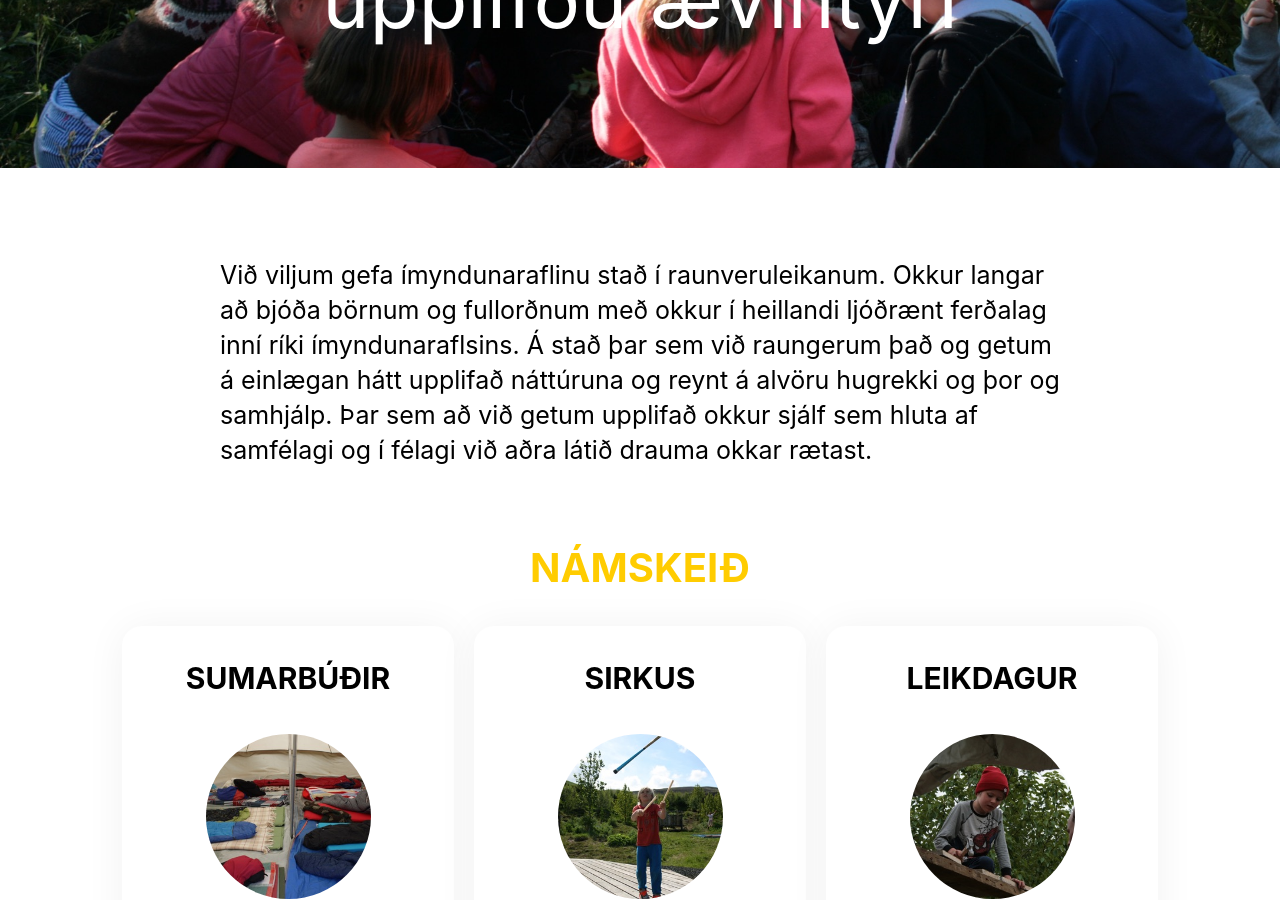
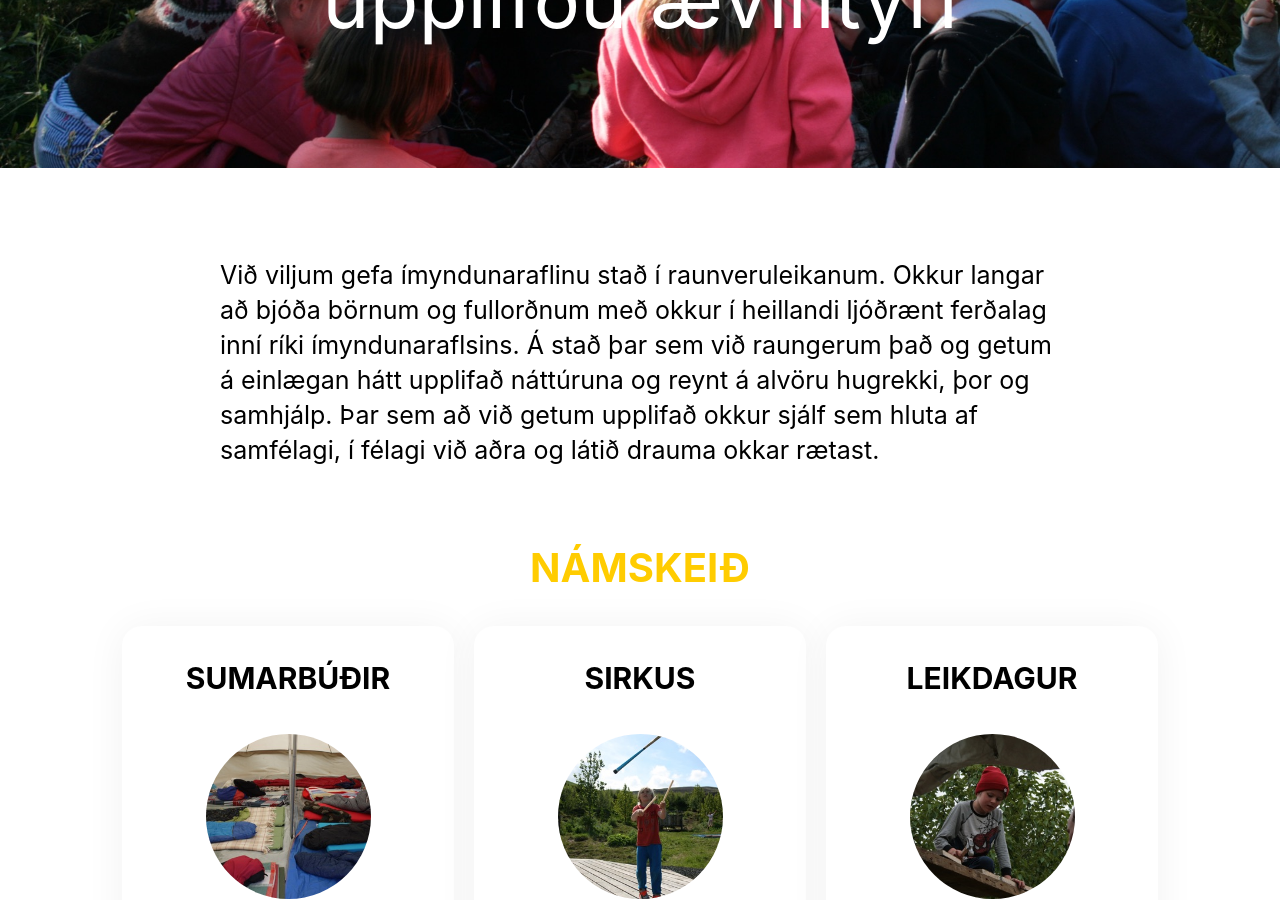
Before and after one commit to viktorhollanders/soguheimar, a Jekyll site: the page built from index.html, in a window 1280 px wide and 900 px high, scrolled down 642 px. Built offline with Jekyll 4.4.1, drawn with Linux system fonts in a browser that asks for light colours.

Commit message:
fxi spelling in text

```diff
--- a/index.html
+++ b/index.html
@@ -11,7 +11,7 @@
 
 <div class="index-content">
 
-  <p class="index-content__intro-text">Við viljum gefa ímyndunaraflinu stað í raunveruleikanum. Okkur langar að bjóða börnum og fullorðnum með okkur í heillandi ljóðrænt ferðalag inní ríki ímyndunaraflsins. Á stað þar sem við raungerum það og getum á einlægan hátt upplifað náttúruna og reynt á alvöru hugrekki og þor og samhjálp. Þar sem að við getum upplifað okkur sjálf sem hluta af samfélagi og í félagi við aðra látið drauma okkar rætast.
+  <p class="index-content__intro-text">Við viljum gefa ímyndunaraflinu stað í raunveruleikanum. Okkur langar að bjóða börnum og fullorðnum með okkur í heillandi ljóðrænt ferðalag inní ríki ímyndunaraflsins. Á stað þar sem við raungerum það og getum á einlægan hátt upplifað náttúruna og reynt á alvöru hugrekki, þor og samhjálp. Þar sem að við getum upplifað okkur sjálf sem hluta af samfélagi, í félagi við aðra og látið drauma okkar rætast.
   </p>
 
   <div class="index-content__course-container">
```
Also changed, not shown: leikdagur.html (+5 -5 lines).
